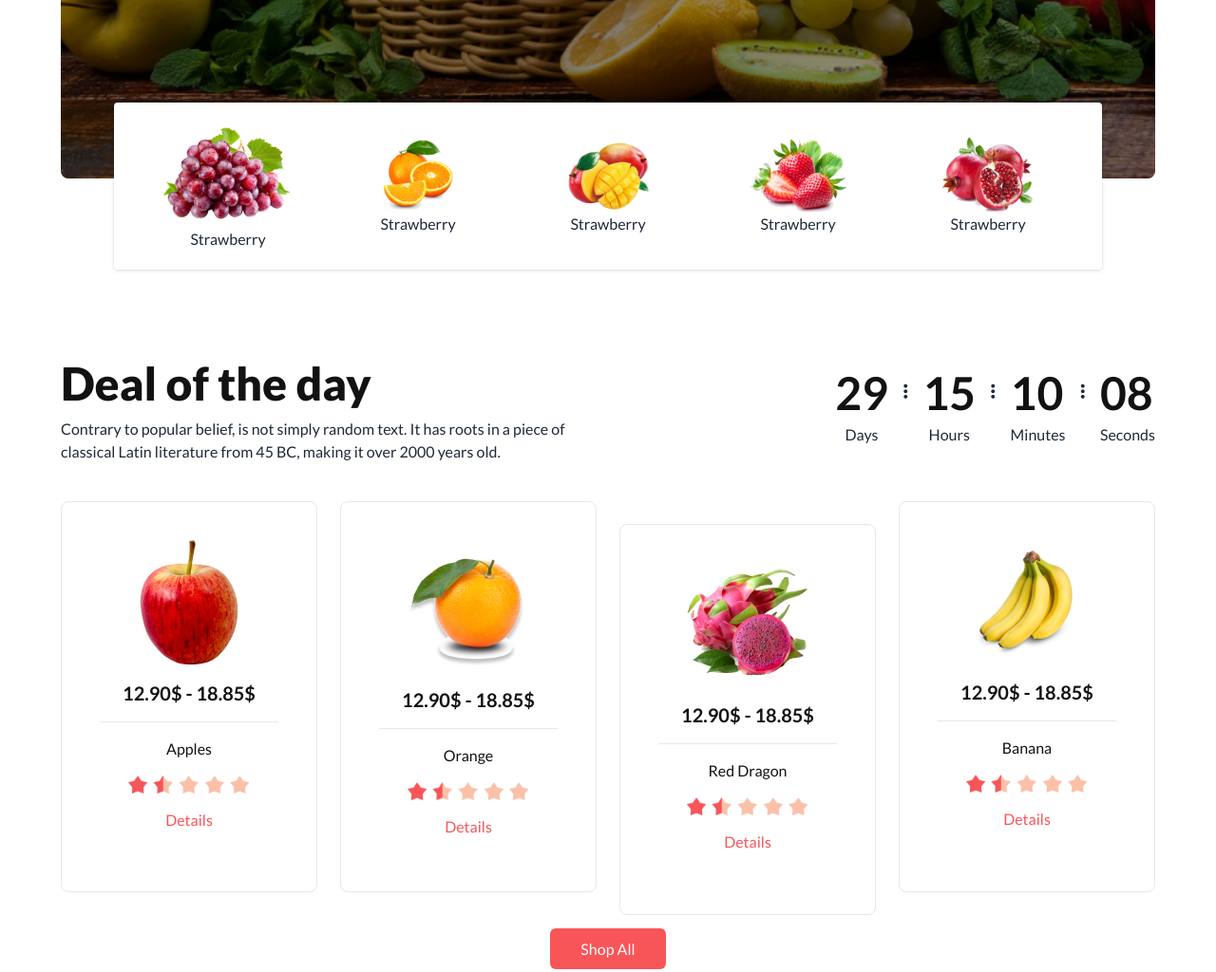
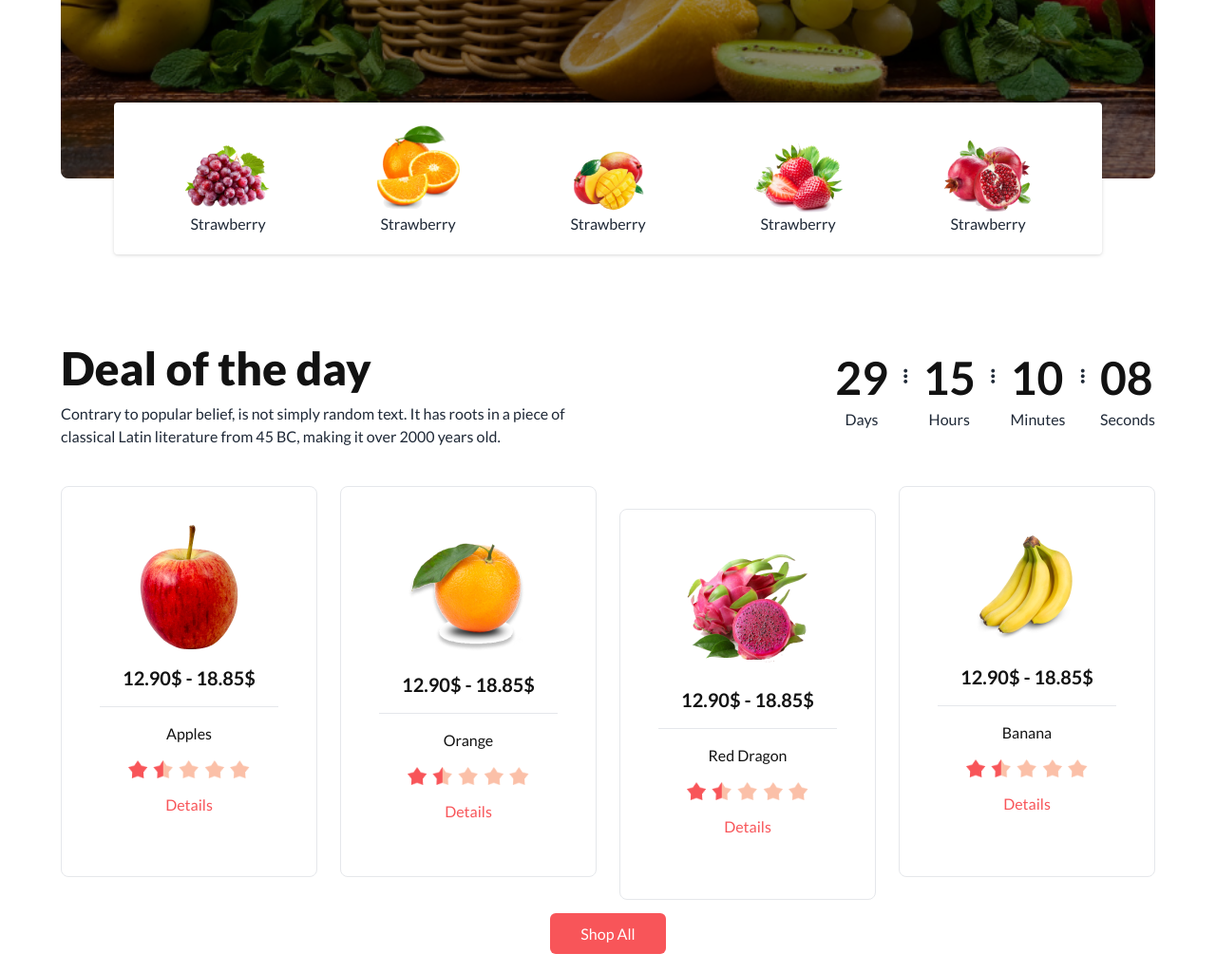
Before and after one commit to MdSaayed/fruit, a plain HTML site: page index.html in a window 1280 px wide. Shown: the part 740-1764 px from the top of the page at 95% size. Drawn offline with nearby package versions, Linux system fonts and the light colour scheme; grey boxes are pictures that could not be loaded.

Commit message:
Update index.html

```diff
--- a/index.html
+++ b/index.html
@@ -120,32 +120,32 @@
     <!-- fruit showcase -->
     <section class="-mt-20 hidden lg:block" style="z-index: 2;">
       <div class="flex grid grid-cols-5 mx-14 bg-white drop-shadow rounded p-5">
-        <div class="flex justify-center items-center flex-col">
-          <div><img class="" src="./images/fruit1.png" alt=""></div>
+        <div class="flex justify-end items-center flex-col">
+          <div><img class="w-24 h-22" src="./images/fruit1.png" alt=""></div>
           <div>
             <h2 class="font-lato text-[rgba(18, 18, 18, 0.80)] font-medium">Strawberry</h2>
           </div>
         </div>
-        <div class="flex justify-center items-center flex-col">
-          <div><img class="h-20" src="./images/fruit2.png" alt=""></div>
+        <div class="flex justify-end items-center flex-col">
+          <div><img class="w-24 h-22" src="./images/fruit2.png" alt=""></div>
           <div>
             <h2 class="font-lato text-[rgba(18, 18, 18, 0.80)] font-medium">Strawberry</h2>
           </div>
         </div>
-        <div class="flex justify-center items-center flex-col">
-          <div><img class="h-20" src="./images/fruit3.png" alt=""></div>
+        <div class="flex justify-end items-center flex-col">
+          <div><img class="w-24 h-22" src="./images/fruit3.png" alt=""></div>
           <div>
             <h2 class="font-lato text-[rgba(18, 18, 18, 0.80)] font-medium">Strawberry</h2>
           </div>
         </div>
-        <div class="flex justify-center items-center flex-col">
-          <div><img class="h-20" src="./images/fruit4.png" alt=""></div>
+        <div class="flex justify-end items-center flex-col">
+          <div><img class="w-24 h-22" src="./images/fruit4.png" alt=""></div>
           <div>
             <h2 class="font-lato text-[rgba(18, 18, 18, 0.80)] font-medium">Strawberry</h2>
           </div>
         </div>
-        <div class="flex justify-center items-center flex-col">
-          <div><img class="h-20" src="./images/fruit5.png" alt=""></div>
+        <div class="flex justify-end items-center flex-col">
+          <div><img class="w-24 h-22" src="./images/fruit5.png" alt=""></div>
           <div>
             <h2 class="font-lato text-[rgba(18, 18, 18, 0.80)] font-medium">Strawberry</h2>
           </div>
@@ -366,10 +366,10 @@
 
   <!-- team section -->
   <section class="container m-auto px-8 md:px-10 lg:px-16">
-    <div class="bg-cover rounded-lg relative bg-center bg-[url('./images/team.png')] py-24 px-8">
+    <div class="bg-cover z-10 rounded-lg relative bg-center bg-[url('./images/team.png')] py-24 px-8">
       <div class="absolute rounded-lg inset-0 bg-[#000] opacity-70"></div>
-      <div class="text-center z-10">
-        <h2 class="text-5xl  font-extrabold text-white">Meet the team section</h2>
+      <div class="text-center z-20">
+        <h2 class="text-5xl font-extrabold text-white">Meet the team section</h2>
         <p class="text-white text-base font-medium">Contrary to popular belief, is not simply random text. It has roots
           in a piece of classical Latin literature from 45 BC, making it over 2000 years old.</p>
       </div>
```
